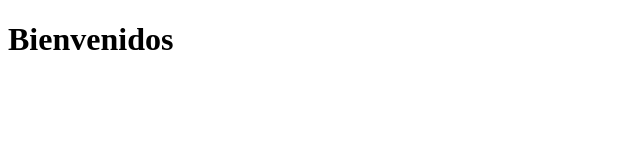
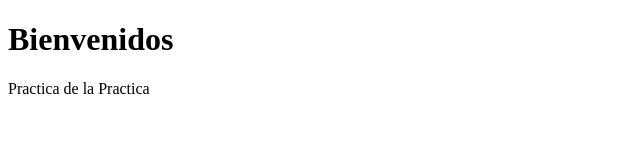
Before and after one commit to hecdimar/-Prueba, a plain HTML site: page index.html in a window 1280 px wide. Shown: the whole page, without its empty margins (0-640 px from the left). Drawn offline with Linux system fonts and the light colour scheme.

Commit message:
Añadiendo parrafo

```diff
--- a/index.html
+++ b/index.html
@@ -8,5 +8,6 @@
 </head>
 <body>
     <h1>Bienvenidos</h1>
+    <p>Practica de la Practica</p>
 </body>
 </html>
```
